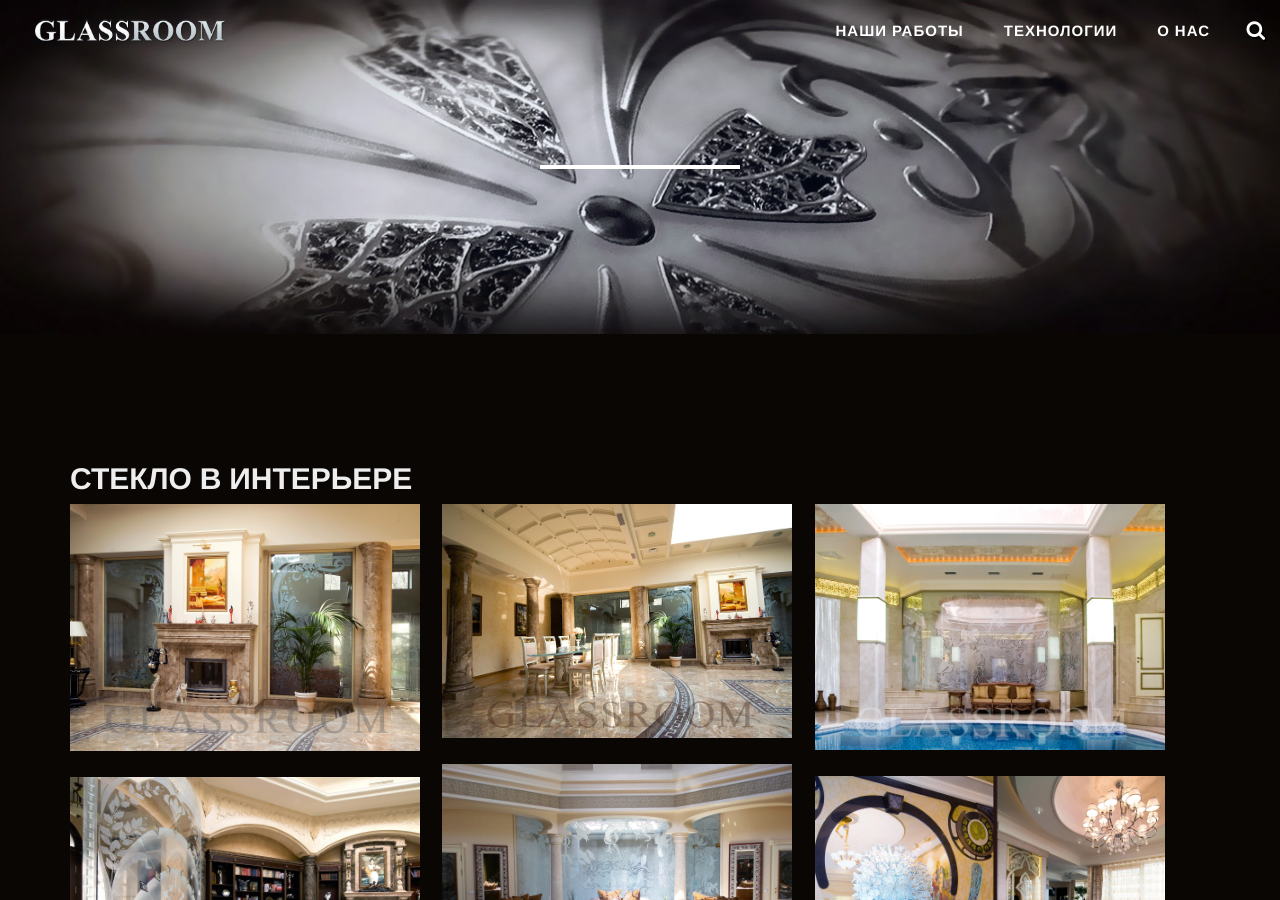
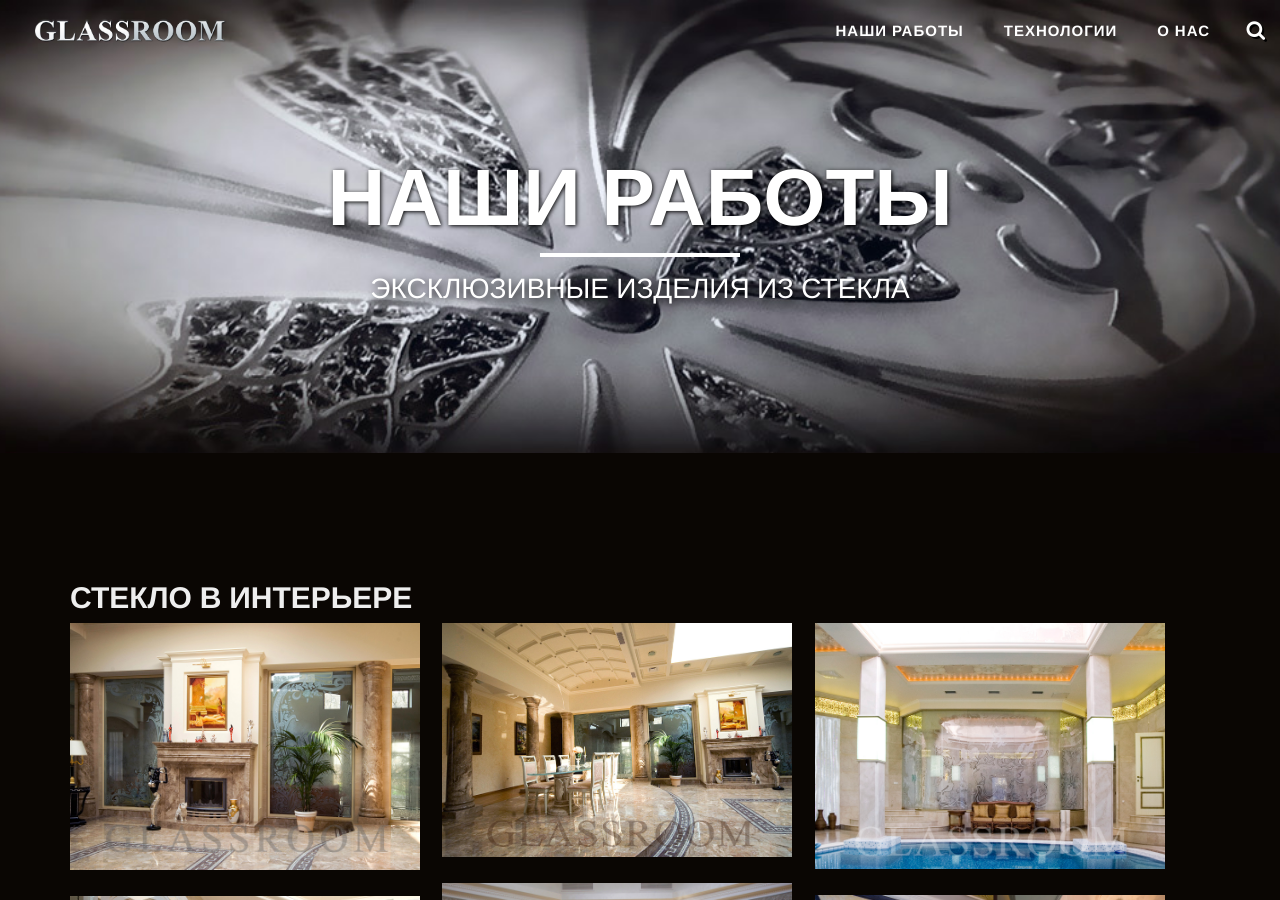
Before and after one commit to Magnum800/glassroom, a Jekyll site: the page built from gallery/gallery01/index.html, in a window 1280 px wide and 900 px high. Built offline with Jekyll 4.4.1, drawn with Linux system fonts in a browser that asks for light colours; nearby versions of some CDN libraries; some of the changed lines change nothing that is shown.

Commit message:
Update index.html

```diff
--- a/gallery/gallery01/index.html
+++ b/gallery/gallery01/index.html
@@ -1,7 +1,7 @@
 ---
 layout: page
-title: ""
-description: ""
+title: "НАШИ РАБОТЫ"
+description: "ЭКСКЛЮЗИВНЫЕ ИЗДЕЛИЯ ИЗ СТЕКЛА"
 active: gallery
 header-img: "img/gallery-bg.jpg"
 album-title: "СТЕКЛО В ИНТЕРЬЕРЕ"
@@ -25,6 +25,15 @@ images:
    caption: IMAGE TITLE
    copyright: © GlassRoom
  - image_path: /gallery/archive/g01/bg7.jpg
+   caption: IMAGE TITLE
+   copyright: © GlassRoom
+ - image_path: /gallery/archive/g01/bg8.jpg
+   caption: IMAGE TITLE
+   copyright: © GlassRoom
+ - image_path: /gallery/archive/g01/bg9.jpg
+   caption: IMAGE TITLE
+   copyright: © GlassRoom
+ - image_path: /gallery/archive/g01/bg10.jpg
    caption: IMAGE TITLE
    copyright: © GlassRoom
 ---
```
